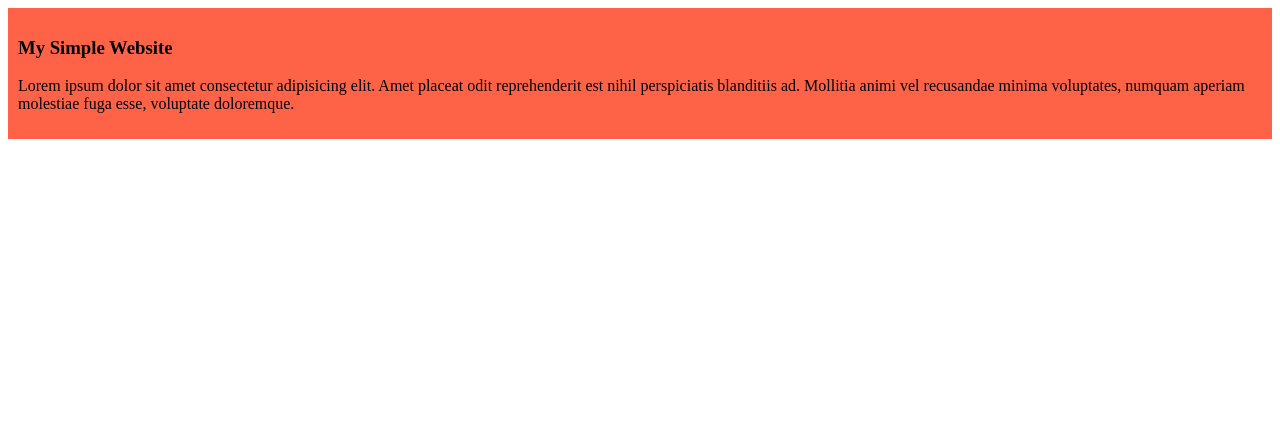
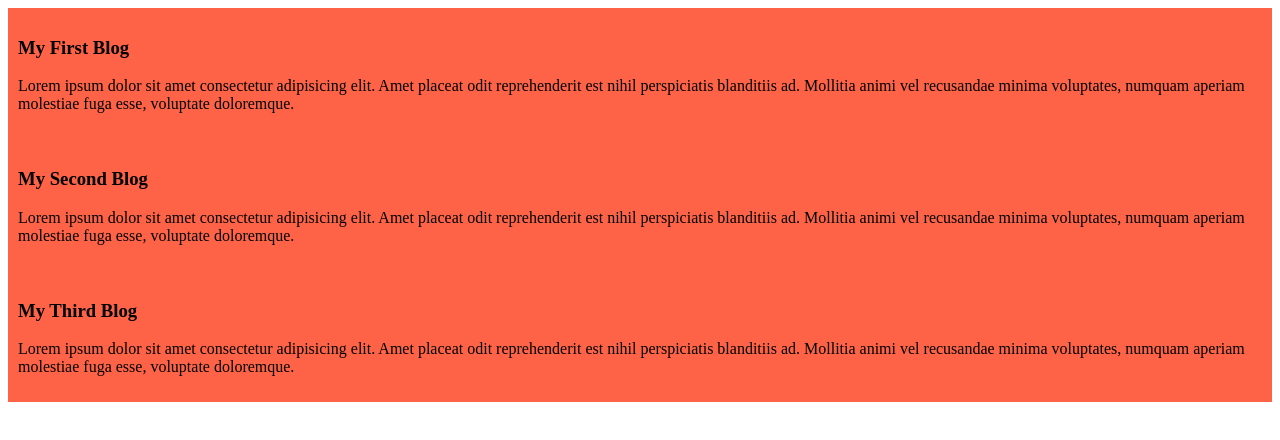
Before and after one commit to shobind/my-simple-website, a plain HTML site: page index.html in a window 1280 px wide. Drawn offline with Linux system fonts and the light colour scheme.

Commit message:
added the second and third blog

```diff
--- a/index.html
+++ b/index.html
@@ -8,7 +8,15 @@
 </head>
 <body>
     <div>
-        <h3>My Simple Website</h3>
+        <h3>My First Blog</h3>
+    <p>Lorem ipsum dolor sit amet consectetur adipisicing elit. Amet placeat odit reprehenderit est nihil perspiciatis blanditiis ad. Mollitia animi vel recusandae minima voluptates, numquam aperiam molestiae fuga esse, voluptate doloremque.</p>
+    </div>
+    <div>
+        <h3>My Second Blog</h3>
+    <p>Lorem ipsum dolor sit amet consectetur adipisicing elit. Amet placeat odit reprehenderit est nihil perspiciatis blanditiis ad. Mollitia animi vel recusandae minima voluptates, numquam aperiam molestiae fuga esse, voluptate doloremque.</p>
+    </div>
+    <div>
+        <h3>My Third Blog</h3>
     <p>Lorem ipsum dolor sit amet consectetur adipisicing elit. Amet placeat odit reprehenderit est nihil perspiciatis blanditiis ad. Mollitia animi vel recusandae minima voluptates, numquam aperiam molestiae fuga esse, voluptate doloremque.</p>
     </div>
 </body>
```
